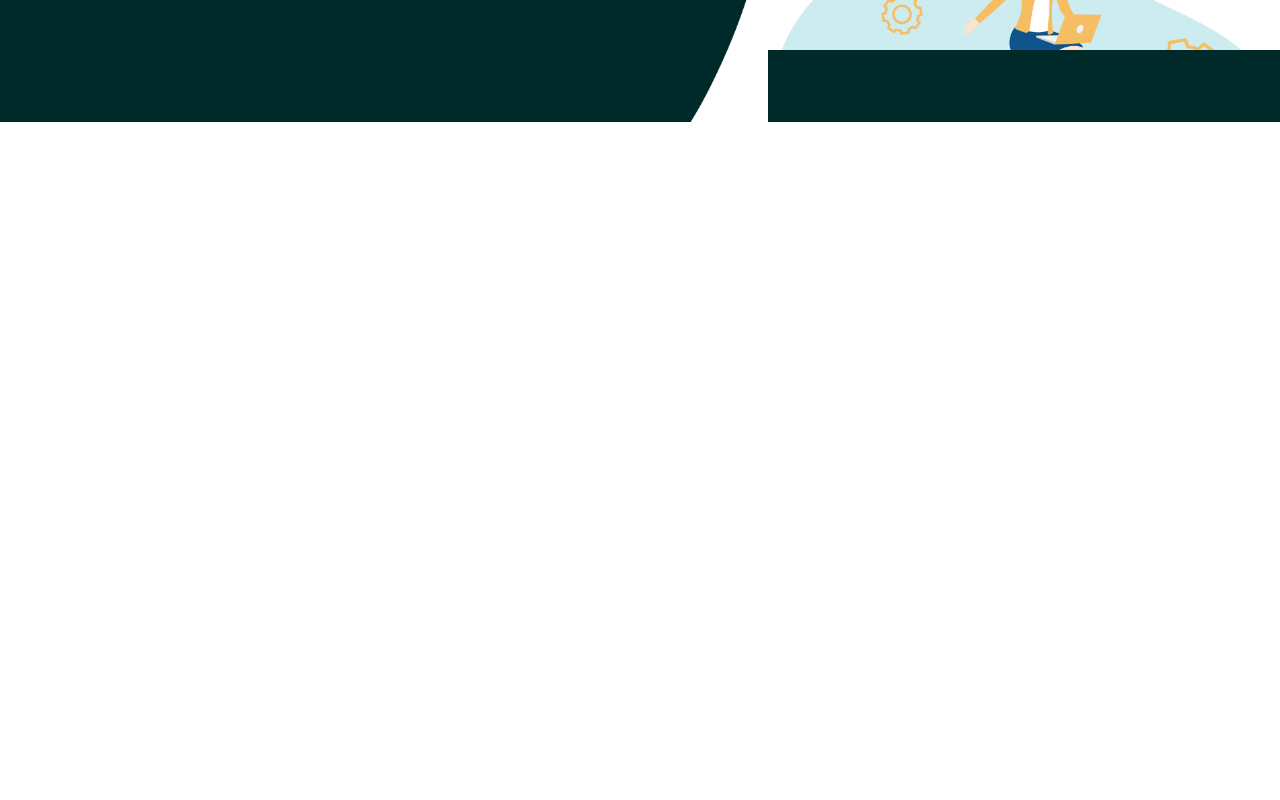
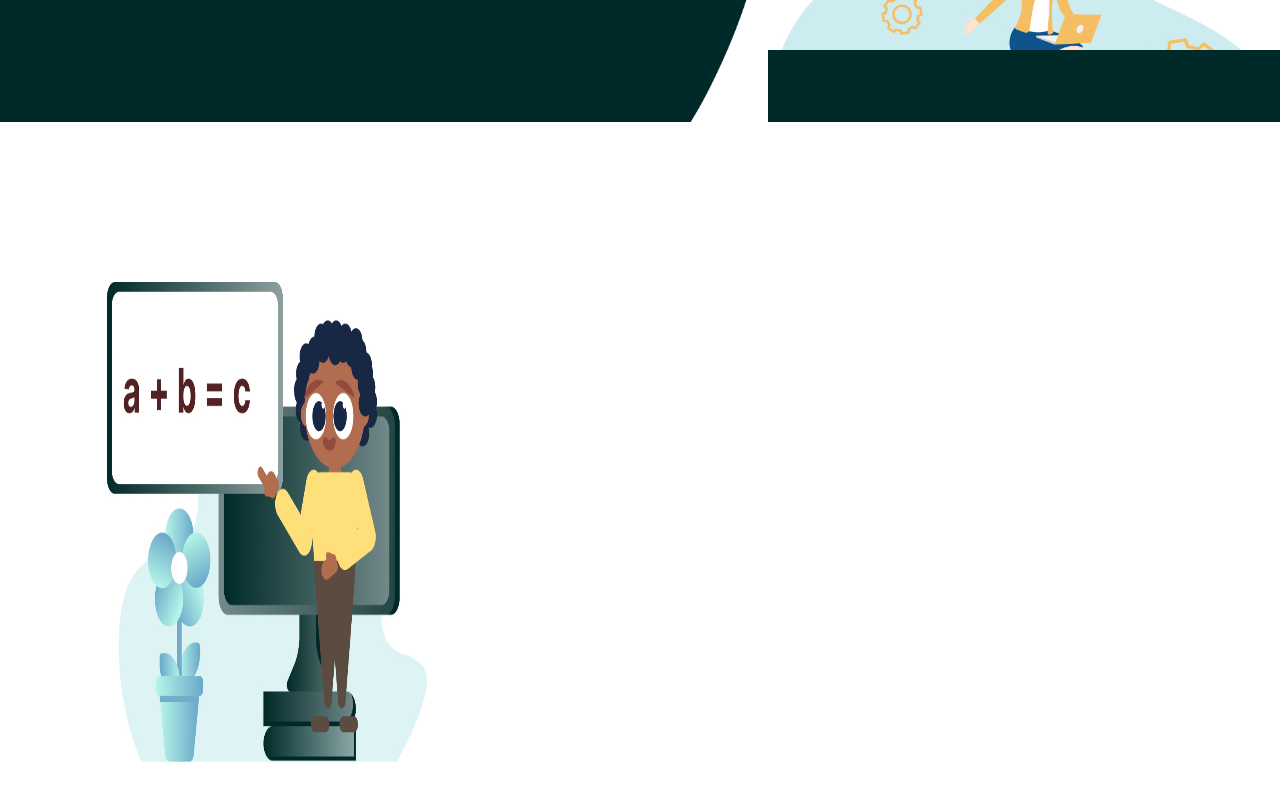
Before and after one commit to prashantbharati/speak1, a React (Create React App) app: page / in a window 1280 px wide. Shown: the part 678-1478 px from the top of the page. Before the commit the page ends 800 px from the top, so only its background shows below. Built offline with nearby package versions, Linux system fonts and the light colour scheme.

Commit message:
div 2 half done

```diff
--- a/src/App.js
+++ b/src/App.js
@@ -1,6 +1,7 @@
 import React from "react";
 import bg4 from "./images/Bg4.png";
 import grp from "./images/Group.jpg";
+import grp2 from "./images/Group2.jpg";
 import { Grid, Container, Typography, Button } from "@material-ui/core";
 import "./index.css";
 import Nav from "./Nav";
@@ -98,6 +99,34 @@ const App = () => {
           </Grid>
         </Grid>
       </div>
+      {/*div 1 ends*/}
+
+      <Grid container>
+        <Grid item sm={1}></Grid>
+        <Grid item sm={6}>
+          <div
+            style={{
+              display: "flex",
+              flexDirection: "row",
+              justifyContent: "center",
+              alignItems: "center",
+              height: "100vh",
+              width: "50%",
+            }}
+          >
+            <div
+              style={{
+                height: "60%",
+                width: "100%",
+                backgroundImage: `url(${grp2})`,
+                backgroundSize: "100% 100%",
+              }}
+            ></div>
+          </div>
+        </Grid>
+
+        <Grid item sm={5}></Grid>
+      </Grid>
     </>
   );
 };
--- a/src/Nav.js
+++ b/src/Nav.js
@@ -64,7 +64,7 @@ const Nav = () => {
               style={{
                 fontFamily: "Poppins",
                 fontSize: "20px",
-                marginLeft: "50px",
+                marginLeft: "60px",
                 color: "black",
                 fontWeight: "500",
               }}
```
Also changed, not shown: src/images/Group2.jpg (renamed from src/images/Group 11.jpg).
